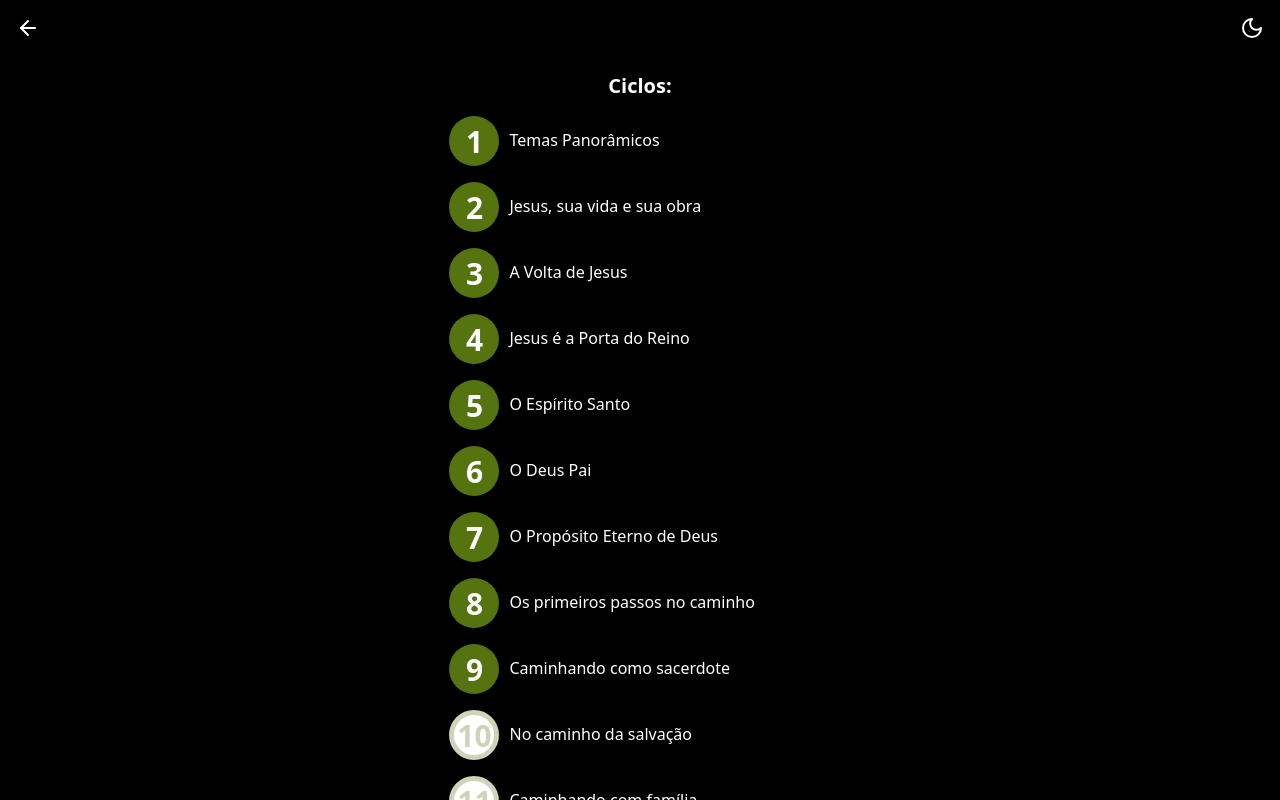
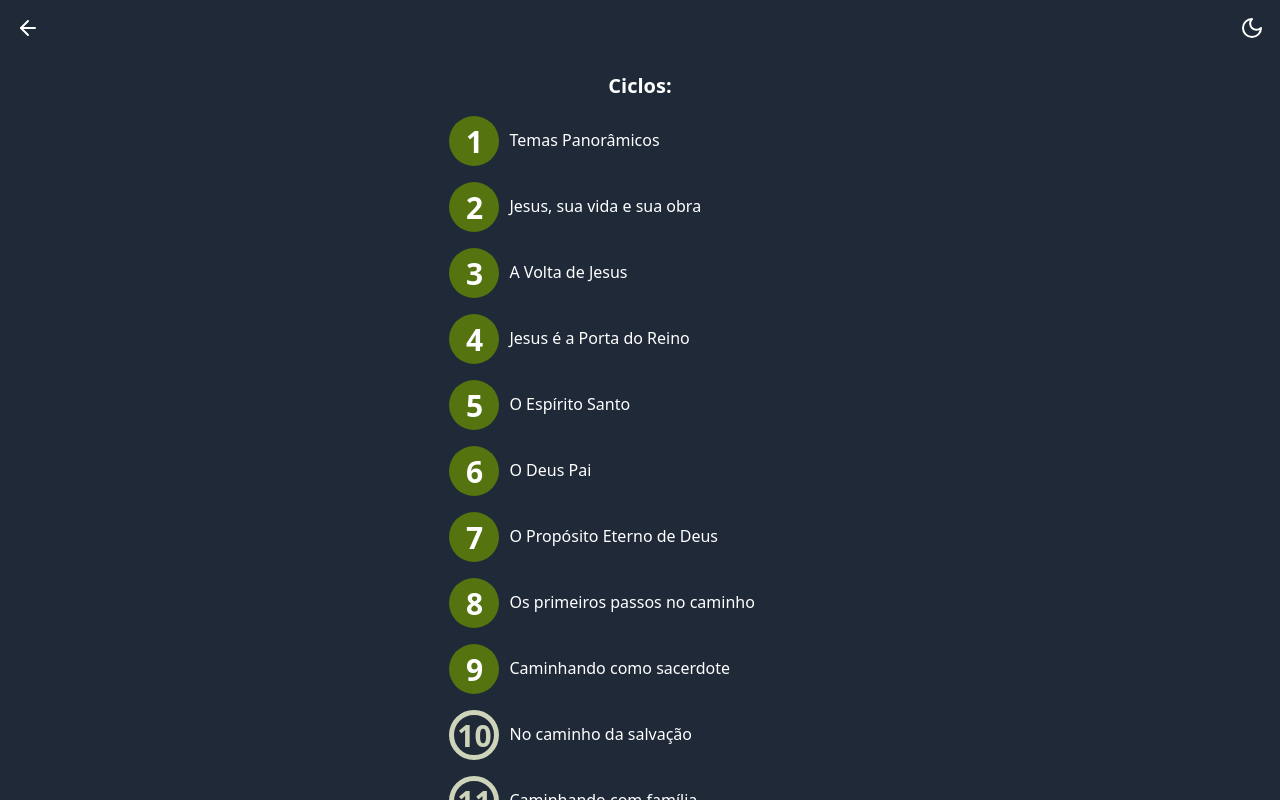
Before and after one commit to JoaoEmanuell/fundamentos-plus-web, a Next.js app in the folder web/: page / in a window 1280 px wide. Both pictures are taken after a click on the element 1252 px from the left and 28 px from the top of the page. Shown: the top 800 px of the page. Built offline with nearby package versions, Linux system fonts and the light colour scheme.

Commit message:
refactor: dark mode

```diff
--- a/web/src/app/css/buttons.css
+++ b/web/src/app/css/buttons.css
@@ -71,7 +71,6 @@
 .green-button-disabled-not-connected {
     width: 50px;
     height: 50px;
-    background-color: white;
     color: var(--button-disabled-bg-color);
     border: 5px solid var(--button-disabled-bg-color);
     border-radius: 50%;
--- a/web/src/app/globals.css
+++ b/web/src/app/globals.css
@@ -1,3 +1,16 @@
 @tailwind base;
 @tailwind components;
 @tailwind utilities;
+
+:root {
+  --clr-bg-dark: #1f2937; /* gray-800 */
+  --clr-bg-light: #fafafa; /* zinc-50 */
+}
+
+.dark {
+  background-color: var(--clr-bg-dark);
+}
+
+.light {
+  background-color: var(--clr-bg-light);
+}
--- a/web/src/app/layout.tsx
+++ b/web/src/app/layout.tsx
@@ -22,7 +22,7 @@ export default function RootLayout({
                     type="image/x-icon"
                 />
             </head>
-            <body className="bg-white dark:bg-black text-black dark:text-white transition-all duration-1000">
+            <body className="transition-all duration-1000">
                 <noscript>Enable Javascript to use this site!</noscript>
                 <Header />
                 <div className="flex justify-center mt-4">{children}</div>
--- a/web/src/components/body/Header/DarkMode.tsx
+++ b/web/src/components/body/Header/DarkMode.tsx
@@ -1,21 +1,42 @@
 'use client'
 
 import { Sun, Moon } from 'lucide-react'
-import { useState } from 'react'
+import { useState, useEffect } from 'react'
 
 export function DarkMode() {
     const [item, setItem] = useState(<Sun />)
     const [itemType, setItemType] = useState<'sun' | 'moon'>('sun')
 
+    const setDark = () => {
+        setItem(<Moon />)
+        setItemType('moon')
+        document.documentElement.classList.add('dark')
+        document.body.classList.add('text-white')
+    }
+
+    const setLight = () => {
+        setItem(<Sun />)
+        setItemType('sun')
+        document.documentElement.classList.remove('dark')
+        document.body.classList.remove('text-white')
+    }
+
+    useEffect(() => {
+        // Automatic set the dark and withe mode
+        if (localStorage.theme === 'dark') {
+            setDark()
+        } else {
+            setLight()
+        }
+    }, [])
+
     const changeItem = () => {
         if (itemType === 'sun') {
-            setItem(<Moon />)
-            setItemType('moon')
-            document.documentElement.classList.add('dark')
+            setDark()
+            localStorage.theme = 'dark'
         } else {
-            setItem(<Sun />)
-            setItemType('sun')
-            document.documentElement.classList.remove('dark')
+            setLight()
+            localStorage.theme = 'white'
         }
     }
 
```
